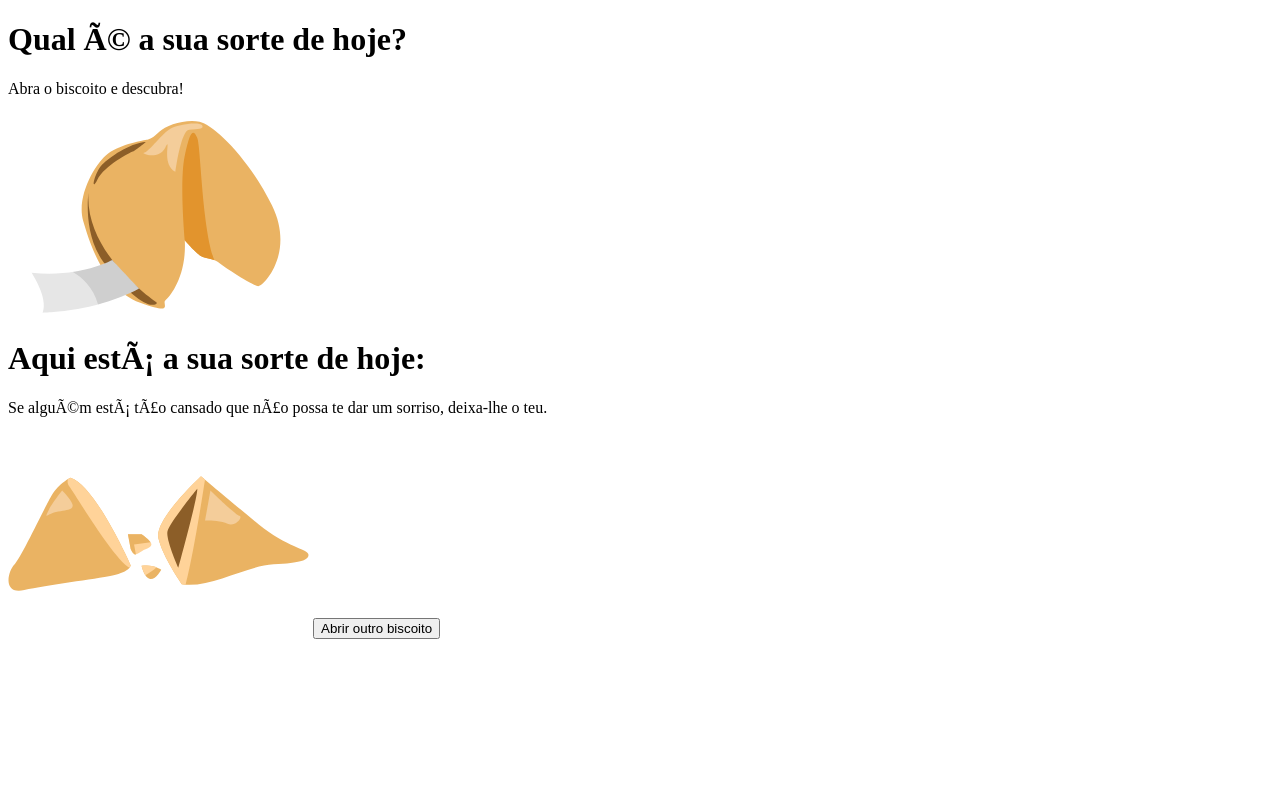
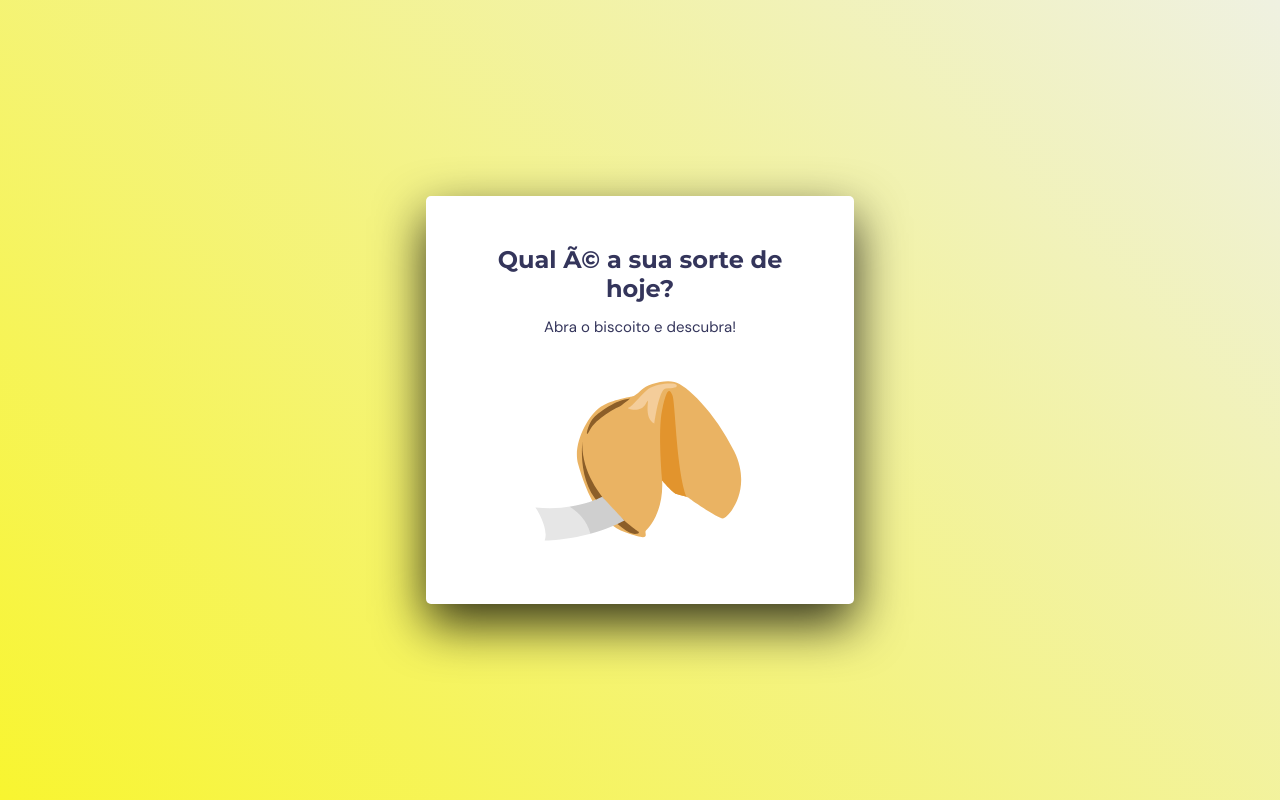
Before and after one commit to SuelenGalhardo/-Fortunecookie, a plain HTML site: page index.html in a window 1280 px wide. Drawn offline with Linux system fonts and the light colour scheme.

Commit message:
added css

```diff
--- a/index.html
+++ b/index.html
@@ -7,10 +7,7 @@
     <meta name="viewport" content="width=device-width, initial-scale=1.0" />
     <title>Fortune Cookie</title>
     <link rel="stylesheet" href="style.css" />
-    <link
-      href="https://fonts.googleapis.com/css2?family=DM+Sans:ital,opsz,wght@0,9..40,100..1000;1,9..40,100..1000&family=Montserrat:ital,wght@0,100..900;1,100..900&display=swap"
-      rel="stylesheet"
-    />
+     <link href="https://fonts.googleapis.com/css2?family=DM+Sans:wght@400;700&family=Dancing+Script&family=Montserrat:wght@600;700&display=swap" rel="stylesheet">
   </head>
   <body>
     <main>
@@ -18,9 +15,8 @@
         <h1>Qual é a sua sorte de hoje?</h1>
         <p>Abra o biscoito e descubra!</p>
         <img src="./assets/biscoito1.svg" alt="Biscoito da Sorte fechado.">
-
-      </div>
-      <div class="screen2 hiden">
+        </div>
+      <div class="screen2 hide">
         <h1>Aqui está a sua sorte de hoje:</h1>
         <p>
           Se alguém está tão cansado que não possa te dar um sorriso, deixa-lhe
--- a/style.css
+++ b/style.css
@@ -0,0 +1,66 @@
+* {
+  margin: 0;
+  padding: 0;
+  box-sizing: border-box;
+}
+:root {
+  font-size: 62.5%;
+}
+
+body {
+  background: linear-gradient(45deg, #f8f530 0%, rgb(239, 241, 225) 100%);
+  height: 100vh;
+  display: flex;
+  justify-content: center;
+  align-items: center;
+  overflow-x: hidden;
+}
+
+main {
+  display: flex;
+  padding: 48px 64px;
+  justify-content: center;
+  align-items: center;
+  border-radius: 5px;
+background: #FFF;
+box-shadow: 0px 20px 50px 0px rgba(0, 0, 0, 0.80);
+}
+
+.screen1 {
+  width: 300px;
+  height: 312px;
+  flex-shrink: 0;
+}
+
+.screen1 h1 {
+  color: #34355b;
+  text-align: center;
+  font-family: "Montserrat", sans-serif;
+  font-size: 24px;
+  font-weight: 700;
+}
+
+
+.screen1{
+   display: flex;
+   flex-direction: column;
+   justify-content: center;
+   align-items: center;
+
+}
+.screen1 p {
+  color: #34355b;
+  text-align: center;
+  font-family: "DM Sans", sans-serif;
+  font-size: 15px;
+  font-weight: 400;
+  margin-top: 14px;
+}
+.screen1 img{
+    margin-top: 26px;
+    width: 248.842px;
+height: 191.79px;
+}
+.hide {
+  display: none;
+}
```
